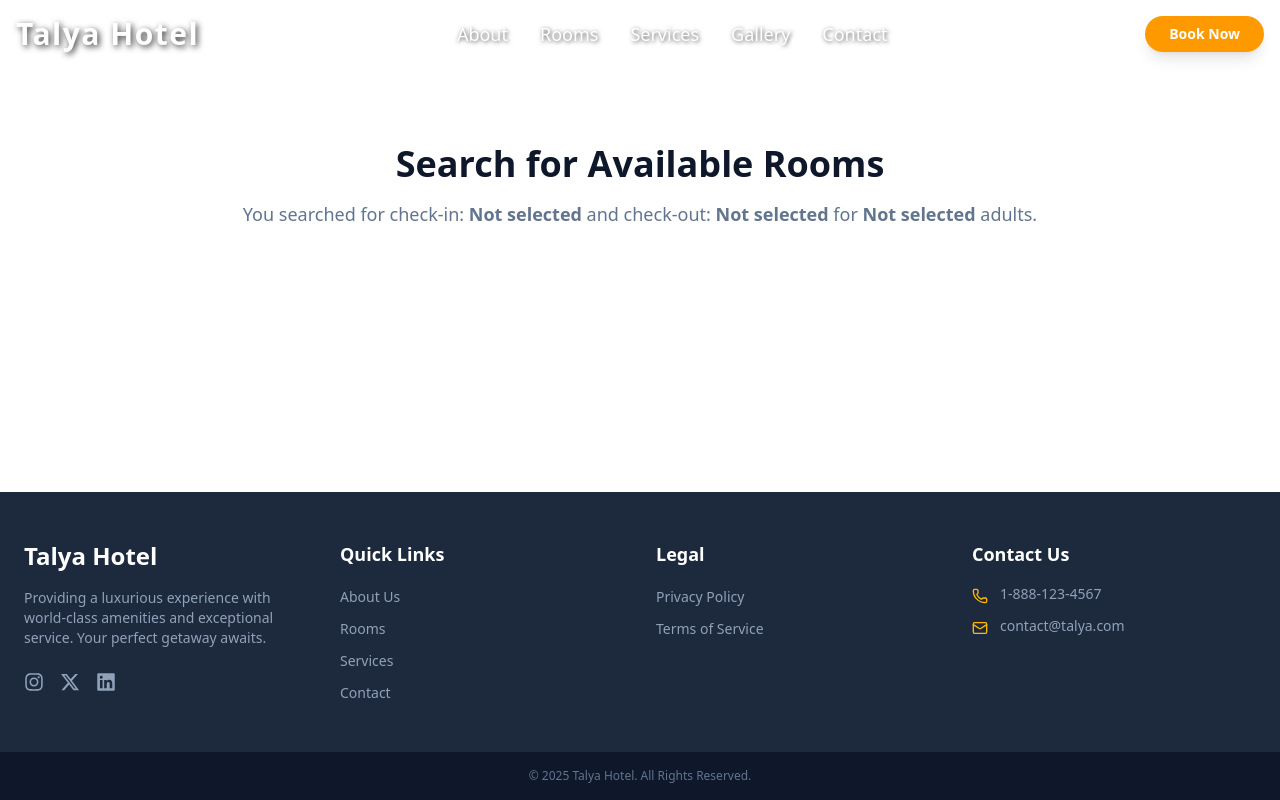
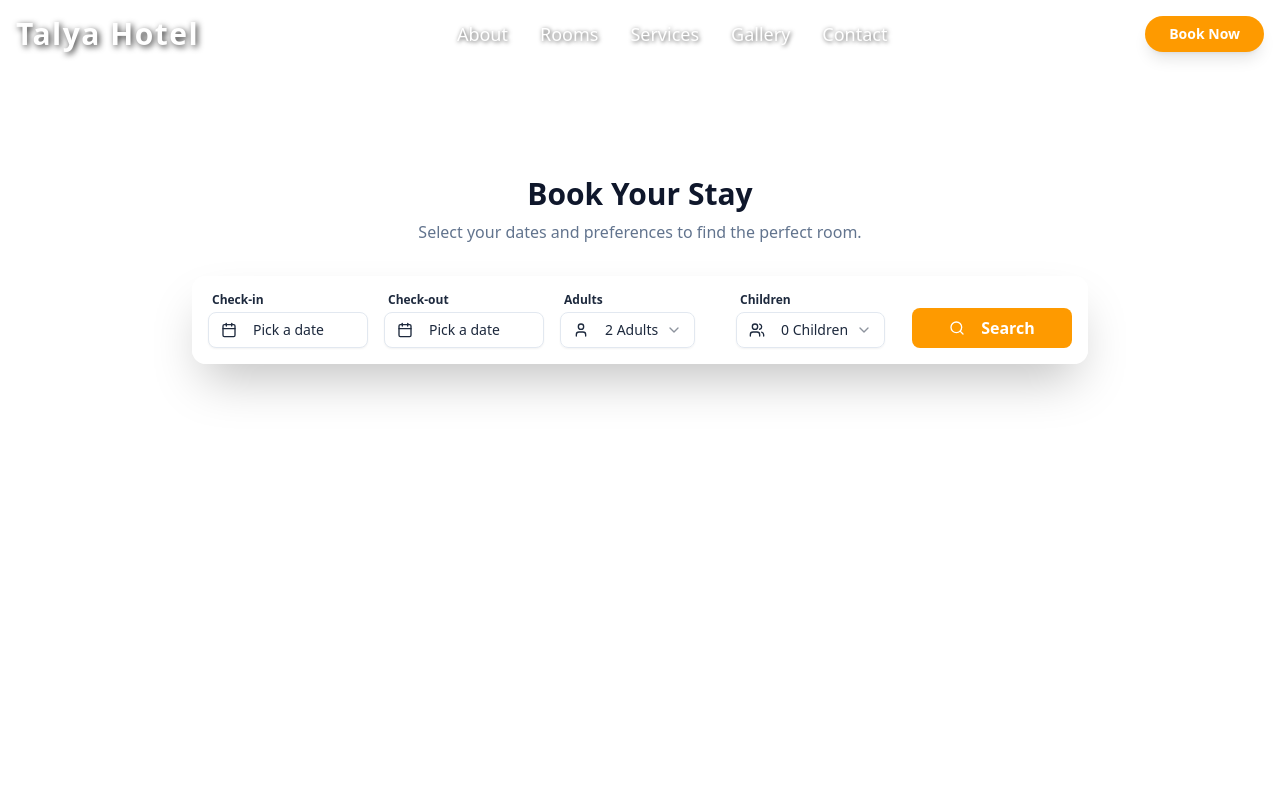
Before and after one commit to ulukayalperen7/hotel-reservation-system, a Next.js app: page /booking/search in a window 1280 px wide. Shown: the top 800 px of the page. Built offline with nearby package versions, Linux system fonts and the light colour scheme.

Commit message:
feat: create smart booking page with conditional form/results view

```diff
--- a/src/app/booking/search/page.tsx
+++ b/src/app/booking/search/page.tsx
@@ -1,25 +1,54 @@
+// File: app/booking/search/page.tsx
+
 import Header from "@/components/layout/Header";
+import BookingForm from "@/components/sections/BookingForm"; // We will reuse our form component
 
-// 'searchParams' is automatically passed as a prop by Next.js
-// It contains the query parameters from the URL.
+// This function checks if the required search parameters exist in the URL.
+const hasSearchParams = (searchParams: { [key: string]: string | undefined }): boolean => {
+    return !!searchParams.checkIn && !!searchParams.checkOut;
+};
+
 export default function SearchPage({ searchParams }: { searchParams: { [key: string]: string | undefined } }) {
 
-    const checkIn = searchParams.checkIn || 'Not selected';
-    const checkOut = searchParams.checkOut || 'Not selected';
-    const adults = searchParams.adults || 'Not selected';
+    // Check if the user came with pre-filled dates or not.
+    const userHasSearched = hasSearchParams(searchParams);
 
     return (
         <>
             <Header />
-            <div className="pt-24 bg-white">
+            <div className="pt-32 bg-white min-h-screen">
                 <div className="container mx-auto px-6 py-12">
-                    <div className="text-center">
-                        <h1 className="text-4xl font-extrabold text-slate-900">Search for Available Rooms</h1>
-                        <p className="mt-4 text-lg text-slate-500">
-                            You searched for check-in: <strong>{checkIn}</strong> and check-out: <strong>{checkOut}</strong> for <strong>{adults}</strong> adults.
-                        </p>
-                    </div>
-                    {/* Room results will be displayed here later */}
+
+                    {/* This is a conditional rendering block. */}
+                    {/* It decides what to show based on whether the user has already searched. */}
+
+                    {userHasSearched ? (
+                        // SCENARIO A: User has searched from the homepage.
+                        <div className="text-center">
+                            <h1 className="text-3xl font-bold text-slate-900">Available Rooms</h1>
+                            <p className="mt-2 text-slate-500">
+                                Showing results for check-in on <strong>{searchParams.checkIn}</strong> for <strong>{searchParams.adults}</strong> adults.
+                            </p>
+
+                            {/* TODO: Room results from the API will be listed here. */}
+                            <div className="mt-8 border-2 border-dashed border-gray-300 rounded-lg h-96 flex items-center justify-center">
+                                <p className="text-gray-500">API Room Results Will Appear Here</p>
+                            </div>
+                        </div>
+
+                    ) : (
+                        // SCENARIO B: User clicked "Book Now" and needs to search.
+                        <div className="max-w-4xl mx-auto">
+                             <div className="text-center mb-8">
+                                <h1 className="text-3xl font-bold text-slate-900">Book Your Stay</h1>
+                                <p className="mt-2 text-slate-500">
+                                    Select your dates and preferences to find the perfect room.
+                                </p>
+                             </div>
+                            {/* We are reusing the BookingForm component here. */}
+                            <BookingForm />
+                        </div>
+                    )}
                 </div>
             </div>
         </>
--- a/src/components/layout/Header.tsx
+++ b/src/components/layout/Header.tsx
@@ -122,9 +122,11 @@ export default function Header() {
           ))}
         </div>
 
-        <Button className="bg-amber-500 hover:bg-amber-600 text-white font-semibold px-6 py-2 rounded-full shadow-lg hover:shadow-xl transition-all">
-          Book Now
-        </Button>
+       <Link href="/booking/search">
+            <Button className="bg-amber-500 hover:bg-amber-600 text-white font-semibold px-6 py-2 rounded-full shadow-lg hover:shadow-xl transition-all">
+              Book Now
+            </Button>
+        </Link>
       </nav>
     </header>
   );
```
